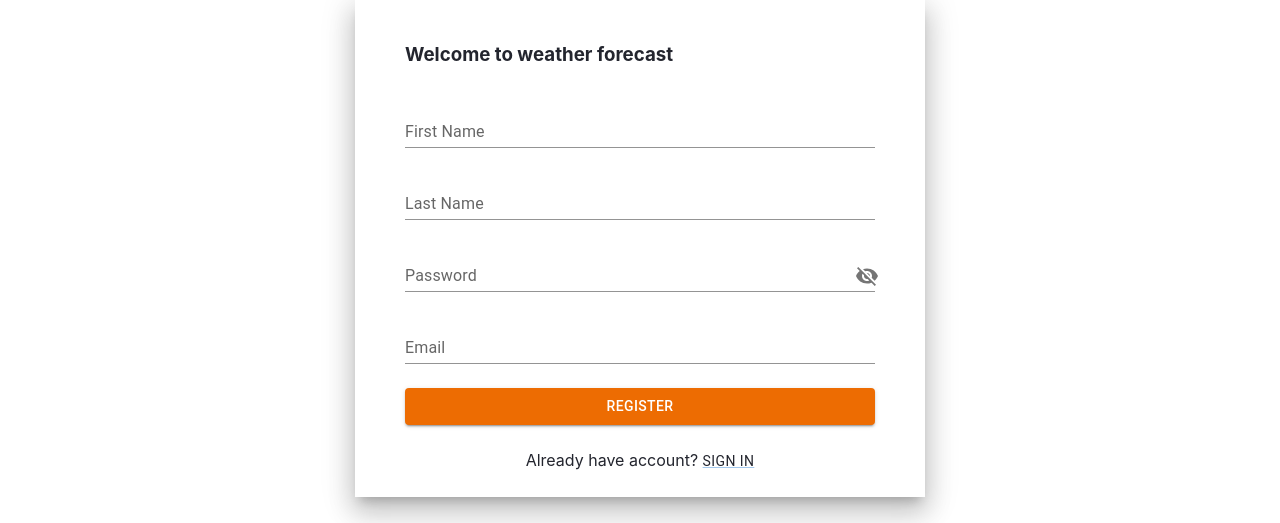
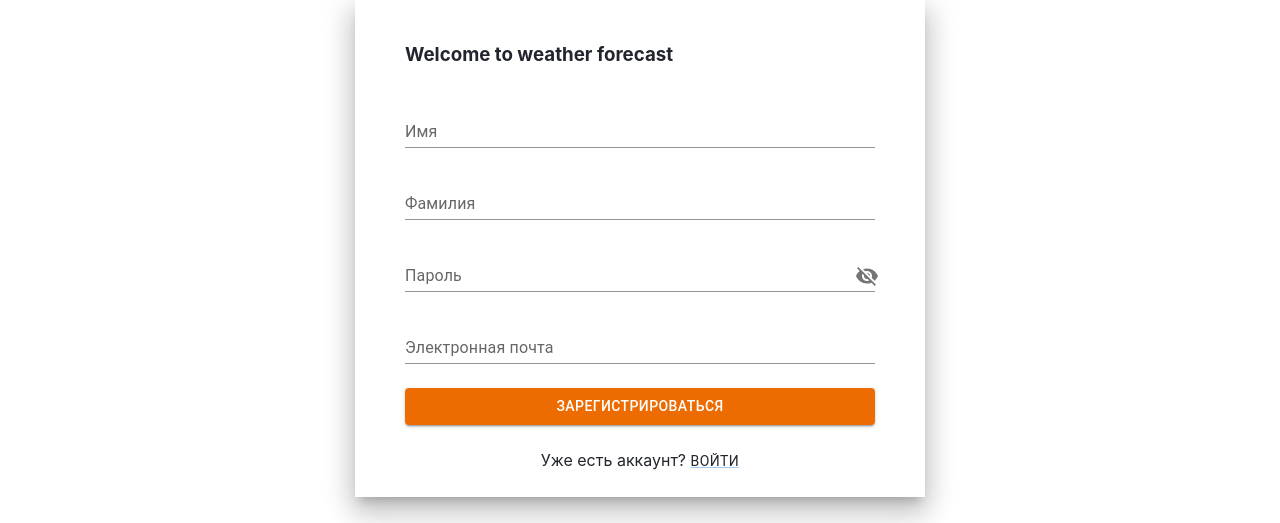
Before and after one commit to Canoist/Weather-app, a React (Create React App) app: page /login/1 in a window 1280 px wide. Both pictures are taken after a click on the link "SIGN UP". Shown: the part 123-646 px from the top of the page. Built offline with nearby package versions, Linux system fonts and the light colour scheme; no server answers.

Commit message:
Changed name of register form, changed signIn form

```diff
--- a/src/components/ui/validateForm.jsx
+++ b/src/components/ui/registerForm.jsx
@@ -10,10 +10,10 @@ import {
 import React, { useState } from "react";
 import { useForm } from "react-hook-form";
 import PropTypes from "prop-types";
-import { useDispatch } from "react-redux";
-import { signUp } from "../../store/users";
+import { useDispatch, useSelector } from "react-redux";
+import { getAuthErrors, signUp } from "../../store/users";
 
-const ValidateForm = ({ toggleForm }) => {
+const RegisterForm = ({ toggleForm }) => {
     const dispatch = useDispatch();
 
     const [showPassword, setShowPassword] = useState(false);
@@ -23,6 +23,8 @@ const ValidateForm = ({ toggleForm }) => {
         handleSubmit,
         formState: { errors }
     } = useForm();
+
+    const authError = useSelector(getAuthErrors());
 
     const handleClickShowPassword = () => {
         setShowPassword(!showPassword);
@@ -63,15 +65,13 @@ const ValidateForm = ({ toggleForm }) => {
                 Welcome to weather forecast
             </h3>
             <TextField
-                error={errors["First name"]}
-                id="First Name"
-                label="First Name"
+                error={!!errors.firstname}
+                id="firstname"
+                label="Имя"
                 variant="standard"
                 margin="normal"
-                helperText={
-                    errors["First name"] ? errors["First name"].message : null
-                }
-                {...register("First name", {
+                helperText={errors.firstname ? errors.firstname.message : null}
+                {...register("firstname", {
                     required: {
                         value: true,
                         message: "Поле обязательно для заполнения"
@@ -80,15 +80,13 @@ const ValidateForm = ({ toggleForm }) => {
                 })}
             />
             <TextField
-                error={errors["Last name"]}
-                helperText={
-                    errors["Last name"] ? errors["Last name"].message : null
-                }
-                id="Last Name"
-                label="Last Name"
+                error={!!errors.lastname}
+                helperText={errors.lastname ? errors.lastname.message : null}
+                id="lastname"
+                label="Фамилия"
                 variant="standard"
                 margin="normal"
-                {...register("Last name", {
+                {...register("lastname", {
                     required: {
                         value: true,
                         message: "Поле обязательно для заполнения"
@@ -97,20 +95,20 @@ const ValidateForm = ({ toggleForm }) => {
                 })}
             />
             <TextField
-                error={errors.Password}
-                helperText={errors.Password ? errors.Password.message : null}
-                id="Password"
-                label="Password"
+                error={!!errors.password}
+                helperText={errors.password ? errors.password.message : null}
+                id="password"
+                label="Пароль"
                 variant="standard"
                 margin="normal"
-                {...register("Password", {
+                {...register("password", {
                     required: {
                         value: true,
                         message: "Поле обязательно для заполнения"
                     },
                     minLength: {
-                        value: 8,
-                        message: "Минимальная длина пароля 8 символов"
+                        value: 7,
+                        message: "Минимальная длина пароля 7 символов"
                     },
                     pattern: /\d+/g
                 })}
@@ -134,14 +132,16 @@ const ValidateForm = ({ toggleForm }) => {
                 }}
             />
             <TextField
-                error={errors.Email}
-                helperText={errors.Email ? errors.Email.message : null}
-                id="Email"
-                label="Email"
+                error={!!errors.email || !!authError}
+                helperText={
+                    errors.email ? errors.email.message : authError || null
+                }
+                id="email"
+                label="Электронная почта"
                 placeholder="abc@box.com"
                 variant="standard"
                 margin="normal"
-                {...register("Email", {
+                {...register("email", {
                     required: {
                         value: true,
                         message: "Поле обязательно для заполнения"
@@ -162,7 +162,7 @@ const ValidateForm = ({ toggleForm }) => {
                     mb: 1
                 }}
             >
-                Register
+                Зарегистрироваться
             </Button>
             <p
                 align="center"
@@ -171,7 +171,7 @@ const ValidateForm = ({ toggleForm }) => {
                     color: "#23252E"
                 }}
             >
-                Already have account?{" "}
+                Уже есть аккаунт?{" "}
                 <Link
                     variant="button"
                     underline="always"
@@ -183,14 +183,14 @@ const ValidateForm = ({ toggleForm }) => {
                     }}
                 >
                     {" "}
-                    Sign in
+                    Войти
                 </Link>
             </p>
         </Box>
     );
 };
-export default ValidateForm;
+export default RegisterForm;
 
-ValidateForm.propTypes = {
+RegisterForm.propTypes = {
     toggleForm: PropTypes.func
 };
--- a/src/components/ui/signInForm.jsx
+++ b/src/components/ui/signInForm.jsx
@@ -7,22 +7,43 @@ import {
     TextField,
     Link
 } from "@mui/material";
-import React, { useState } from "react";
+import React, { useEffect, useState } from "react";
 import PropTypes from "prop-types";
+import { useDispatch, useSelector } from "react-redux";
+import { getAuthErrors, logIn } from "../../store/users";
+import { useHistory } from "react-router-dom";
 
 const SignInForm = ({ toggleForm }) => {
+    const history = useHistory();
     const [showPassword, setShowPassword] = useState(false);
-    const [errors, setErrors] = useState({});
+    const [error, setError] = useState(null);
+    const [data, setData] = useState({
+        email: "",
+        password: "",
+        stayOn: false
+    });
+    const dispatch = useDispatch();
+    const loginError = useSelector(getAuthErrors());
+
+    const handleChange = ({ target }) => {
+        setData((prev) => ({ ...prev, [target.id]: target.value }));
+        setError(null);
+    };
+
+    useEffect(() => {
+        setError(loginError);
+    }, [loginError]);
 
     const handleClickShowPassword = () => {
         setShowPassword(!showPassword);
     };
 
-    const handleSubmit = (data) => {
-        console.log("SUBMIT", data);
-        const users = JSON.parse(localStorage.getItem("users"));
-        console.log(users);
-        setErrors({});
+    const handleSubmit = (e) => {
+        e.preventDefault();
+        const redirect = history.location.state
+            ? history.location.state.from.pathname
+            : "/";
+        dispatch(logIn({ payload: data, redirect }));
     };
 
     return (
@@ -53,21 +74,23 @@ const SignInForm = ({ toggleForm }) => {
                 Welcome to weather forecast
             </h3>
             <TextField
-                error={errors.Email}
-                helperText={errors.Email ? errors.Email.message : null}
-                id="Email"
+                error={!!error}
+                helperText={error || null}
+                id="email"
                 label="Email"
                 placeholder="Youre email"
                 variant="standard"
                 margin="normal"
+                onChange={handleChange}
             />
             <TextField
-                error={errors.Password}
-                helperText={errors.Password ? errors.Password.message : null}
-                id="Password"
+                error={!!error}
+                helperText={error || null}
+                id="password"
                 label="Password"
                 variant="standard"
                 margin="normal"
+                onChange={handleChange}
                 InputProps={{
                     endAdornment: (
                         <InputAdornment position="end">
@@ -87,6 +110,7 @@ const SignInForm = ({ toggleForm }) => {
                     type: showPassword ? "text" : "password"
                 }}
             />
+
             <Button
                 variant="contained"
                 type="submit"
--- a/src/layouts/login.jsx
+++ b/src/layouts/login.jsx
@@ -2,7 +2,7 @@ import { Box } from "@mui/material";
 import React, { useState } from "react";
 import { useParams } from "react-router-dom";
 import SignInForm from "../components/ui/signInForm";
-import ValidateForm from "../components/ui/validateForm";
+import RegisterForm from "../components/ui/registerForm";
 
 const Login = () => {
     const { type } = useParams();
@@ -26,7 +26,7 @@ const Login = () => {
             {formType === "register" ? (
                 <>
                     <Box sx={{ pb: "70px" }}>
-                        <ValidateForm toggleForm={toggleFormType} />
+                        <RegisterForm toggleForm={toggleFormType} />
                     </Box>
                 </>
             ) : (
--- a/src/store/users.js
+++ b/src/store/users.js
@@ -3,6 +3,7 @@ import authService from "../services/authService";
 import localStorageService from "../services/localStorageService";
 import userService from "../services/userService";
 import { generateAuthError } from "../utils/generateAuthError";
+import history from "../utils/history";
 
 const initialState = localStorageService.getAccessToken()
     ? {
@@ -114,6 +115,7 @@ export const logIn =
             localStorageService.setTokens(data);
             dispatch(authRequestSuccess({ userId: data.userId }));
             history.push(redirect);
+            console.log(data);
         } catch (error) {
             const { code, message } = error.response.data.error;
             if (code === 400) {
```
